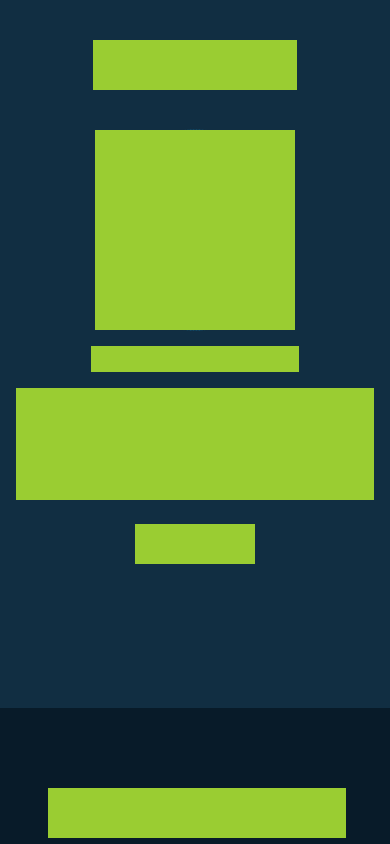
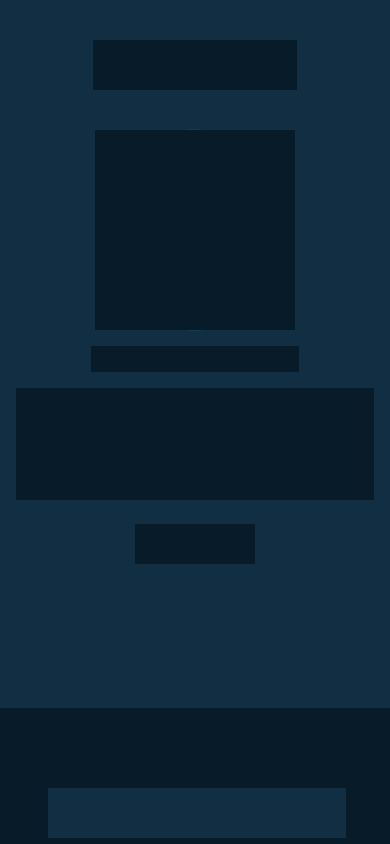
Before and after one commit to Railson25/PersonalProject, a plain HTML site: page index.html in a window 390 px wide. Shown: the part 980-1824 px from the top of the page. Drawn offline with nearby package versions, Linux system fonts and the light colour scheme.

Commit message:
Final animation adjust

```diff
--- a/components/animate/animate.css
+++ b/components/animate/animate.css
@@ -4,7 +4,7 @@
     right: 0;
     width: 100%;
     height: 100%;
-    background: yellowgreen;
+    background: var(--bg-color);
     z-index: 98;
 }
 
@@ -26,6 +26,11 @@
     animation: none;
 }
 
+section:nth-child(odd) .animate.scroll,
+.footer .animate.scroll{
+    background: var(--second-bg-color);
+}
+
 .education .education__box .animate.scroll {
     width: 105%;
 }
--- a/media/media.css
+++ b/media/media.css
@@ -16,6 +16,12 @@
     }
     .footer {
         padding: 2rem 4%;
+    }
+}
+
+@media (max-width:850px) {
+    .animate.home-img {
+        width: 55%;
     }
 }
 
```
